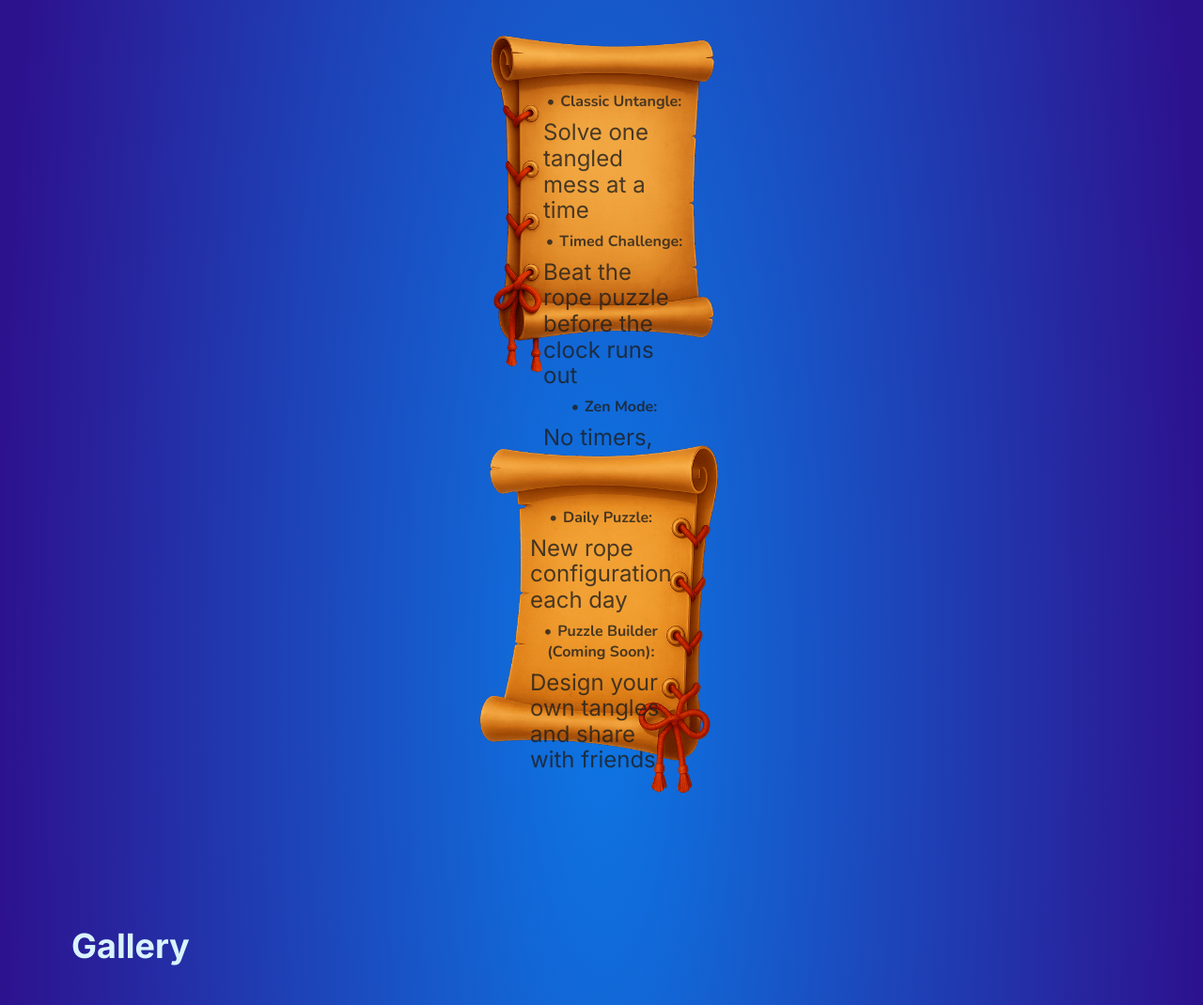
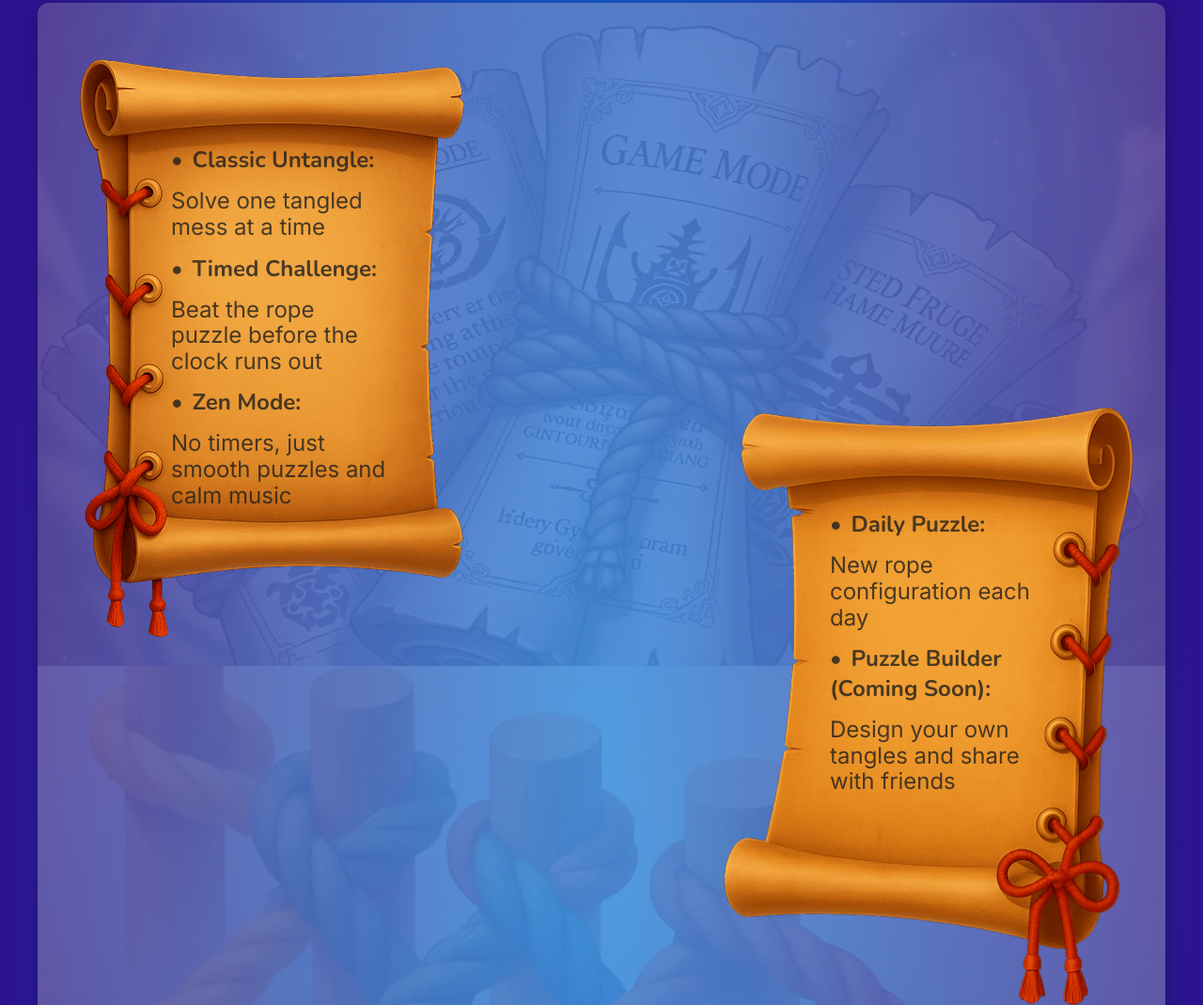
Before and after one commit to Andrey-Alohin/STP-9919, a website built with Vite: page src/index.html in a window 1280 px wide. Shown: the part 1671-2741 px from the top of the page at 94% size. Built offline with nearby package versions, Linux system fonts and the light colour scheme.

Commit message:
add desktop styles

```diff
--- a/src/css/gameModes.css
+++ b/src/css/gameModes.css
@@ -10,13 +10,38 @@
   }
 }
 
+#game-modes > .container {
+  padding: 0;
+}
+
 .gameModes-background {
   display: flex;
   flex-direction: column;
   align-items: center;
   gap: 8px;
+  box-shadow: 2px 4px 15px 0 rgba(0, 0, 0, 0.25);
+  position: relative;
+  border-radius: 8px;
 }
-
+.gameModes-background::before {
+  content: '';
+  position: absolute;
+  border-radius: 8px;
+  width: 100%;
+  height: 100%;
+  opacity: 30%;
+  background-image: url('/img/gameModes/back_mob/back_modes_mob_1_1x.webp'),
+    url('/img/gameModes/back_mob/back_modes_mob_2_1x.webp');
+  background-size: 100% 50%, 100% 50%;
+  background-repeat: no-repeat;
+  background-position: top center, bottom center;
+}
+@media (min-resolution: 192dpi) {
+  .gameModes-background::before {
+    background-image: url('/img/gameModes/back_mob/back_modes_mob_1_2x.webp'),
+      url('/img/gameModes/back_mob/back_modes_mob_2_2x.webp');
+  }
+}
 .gameModes-scroll-container {
   position: relative;
   width: 288px;
@@ -46,6 +71,50 @@
   content: '\2022';
   margin-right: 6px;
 }
-/*
-.scroll-text-item {
-} */
+
+@media only screen and (min-width: 1200px) {
+  .gameModes-background {
+    flex-direction: row;
+    justify-content: space-between;
+    align-items: flex-start;
+    border-radius: 12px;
+  }
+  .gameModes-background::before {
+    background-image: url('/img/gameModes/back_desc/back_modes_desc_1_1x.webp'),
+      url('/img/gameModes/back_desc/back_modes_desc_2_1x.webp');
+    background-size: 100% 63%, 100% 38%;
+    border-radius: 12px;
+  }
+  @media (min-resolution: 192dpi) {
+    .gameModes-background::before {
+      background-image: url('/img/gameModes/back_desc/back_modes_desc_1_2x.webp'),
+        url('/img/gameModes/back_desc/back_modes_desc_2_2x.webp');
+    }
+  }
+  .gameModes-scroll-container {
+    width: 495px;
+    height: 700.5px;
+  }
+  .second-container {
+    margin-top: 377px;
+    height: 744px;
+  }
+  .scroll-text {
+    gap: 14px;
+    text-align: start;
+  }
+  .scroll-text.first-scroll {
+    padding: 151px 120px 169px 142px;
+  }
+  .scroll-text.second-scroll {
+    padding: 162px 114px 271px 138px;
+  }
+  .scroll-title {
+    font-size: 24px;
+    text-align: start;
+    margin-bottom: 14px;
+  }
+  .scroll-title::before {
+    margin-right: 10px;
+  }
+}
--- a/src/partials/gameModes.html
+++ b/src/partials/gameModes.html
@@ -1,4 +1,4 @@
-<section>
+<section id="game-modes">
   <div class="container">
     <h2 class="gameModes-title">Game Modes</h2>
     <div class="gameModes-background">
@@ -27,7 +27,7 @@
           />
         </picture>
         <ul class="scroll-text first-scroll">
-          <li class="scroll-text-item">
+          <li>
             <span class="break scroll-title">Classic Untangle:</span> Solve one
             tangled mess at a time
           </li>
@@ -41,7 +41,7 @@
           </li>
         </ul>
       </div>
-      <div class="gameModes-scroll-container">
+      <div class="gameModes-scroll-container second-container">
         <picture>
           <source
             srcset="
```
Also changed, not shown: src/img/gameModes/back_desc/back_modes_desc_2_1x.webp (renamed from src/img/gameModes/back_mob/back_modes_desc_2_1x.webp), src/img/gameModes/back_desc/back_modes_desc_2_2x.webp (renamed from src/img/gameModes/back_mob/back_modes_desc_2_2x.webp).
